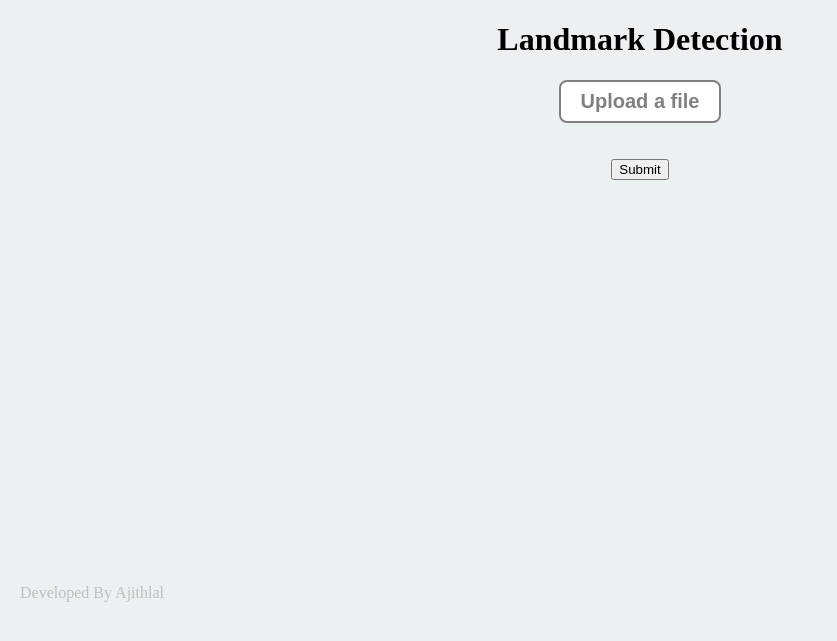
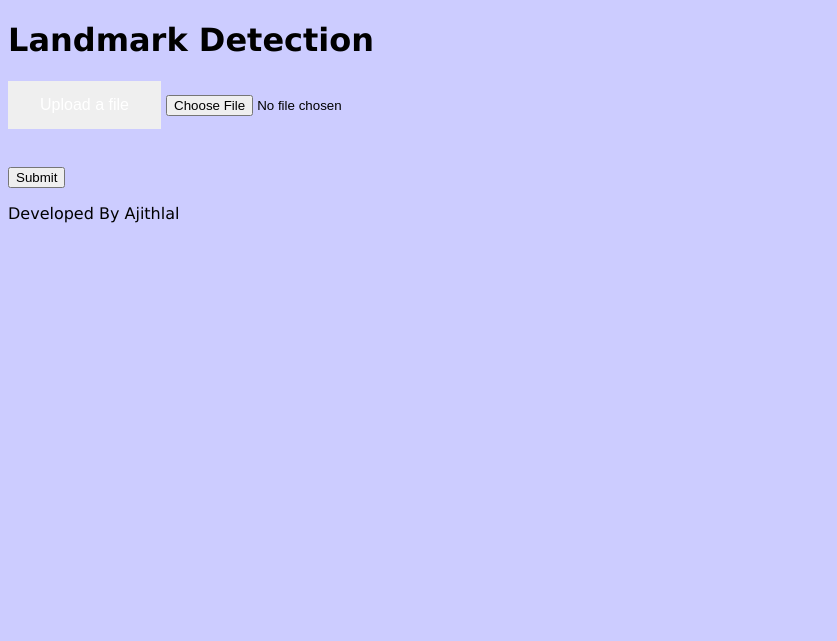
Before and after one commit to AjithlalK/python-vision-detection, a Flask app: page /landdetection.html in a window 1280 px wide. Shown: the top 641 px of the page, without its empty margins (0-837 px from the left). Run offline with Flask 2, Linux system fonts and the light colour scheme; data that the repository does not hold is empty; some libraries are stand-ins or nearby versions.

Commit message:
styles added html page

```diff
--- a/python-vision-detection/templates/landdetection.html
+++ b/python-vision-detection/templates/landdetection.html
@@ -4,13 +4,8 @@
 <head>
   <meta charset="UTF-8">
   <title>Vision Detection</title>
-
-
-
-      <link rel="stylesheet" href="static/styles/style.css">
-
-
-</head>
+  <link rel="stylesheet" type="text/css" href="static/main.css">
+ </head>
 
 <body>
 
--- a/python-vision-detection/templates/static/main.css
+++ b/python-vision-detection/templates/static/main.css
@@ -19,3 +19,25 @@ body {
   background-color: #CCCCFF;
 }
 /* [END example] */
+
+.btn {
+    border: none;
+    color: white;
+    padding: 15px 32px;
+    text-align: center;
+    text-decoration: none;
+    display: inline-block;
+    font-size: 16px;
+}
+
+.btn1{
+    background-color: #4CAF50; /* Green */
+ }
+
+ .btn2{
+    background-color: #4CAF50; /* Green */
+ }
+
+ .btn3{
+    background-color: #4CAF50; /* Green */
+ }
--- a/python-vision-detection/templates/static/styles/style.css
+++ /dev/null
@@ -1,96 +0,0 @@
-
-body, html {
-  margin: 0;
-  padding: 0;
-  background: #ECF0F1;
-  font-family: "Fira Sans";
-  text-align: center;
-}
-body .canvas, html .canvas {
-  width: 600px;
-  height: 400px;
-  background-color: white;
-  margin-left: auto;
-  margin-right: auto;
-  box-shadow: 0px 0px 20px 1px #bbb;
-}
-body .foot-wrapper, html .foot-wrapper {
-  color: #BFBFBF;
-  float: left;
-  poisition: absoulte;
-}
-body .foot-wrapper .footer, html .foot-wrapper .footer {
-  margin-top: 50vh;
-  margin-left: 20px;
-}
-
-.buttons {
-  text-align: center;
-  margin-left: auto;
-  margin-right: auto;
-}
-
-a {
-  text-decoration: none;
-  color: white;
-  width: 200px;
-  height: 100px;
-  background: #F2385A;
-  position: relative;
-  margin: 30px;
-  top: 100px;
-  padding: 16px;
-  font-size: 50px;
-  border-radius: 10px;
-  box-shadow: 0px 15px 0px 0px #f02046, 0px 0px 20px 0px #bbb;
-  transition: all 0.2s;
-}
-
-a:active {
-  top: 108px;
-  box-shadow: 0px 7px 0px 0px #f02046;
-}
-
-.button1 {
-  background-color: #F2385A;
-}
-
-.button2 {
-  background-color: #3498DB;
-  box-shadow: 0px 15px 0px 0px #258cd1;
-}
-.button2:active {
-  box-shadow: 0px 7px 0px 0px #258cd1;
-}
-
-.button3 {
-  background-color: yellow;
-  box-shadow: 0px 15px 0px 0px yellow;
-}
-.button3:active {
-  box-shadow: 0px 7px 0px 0px yellow;
-}
-
-.upload-btn-wrapper {
-  position: relative;
-  overflow: hidden;
-  display: inline-block;
-}
-
-.btn {
-  border: 2px solid gray;
-  color: gray;
-  background-color: white;
-  padding: 8px 20px;
-  border-radius: 8px;
-  font-size: 20px;
-  font-weight: bold;
-}
-
-.upload-btn-wrapper input[type=file] {
-  font-size: 100px;
-  position: absolute;
-  left: 0;
-  top: 0;
-  opacity: 0;
-}
```
Also changed, not shown: python-vision-detection/templates/facedetection.html (+2 -7 lines), python-vision-detection/templates/homepage.html (+7 -2 lines), python-vision-detection/templates/textdetection.html (+2 -7 lines).
